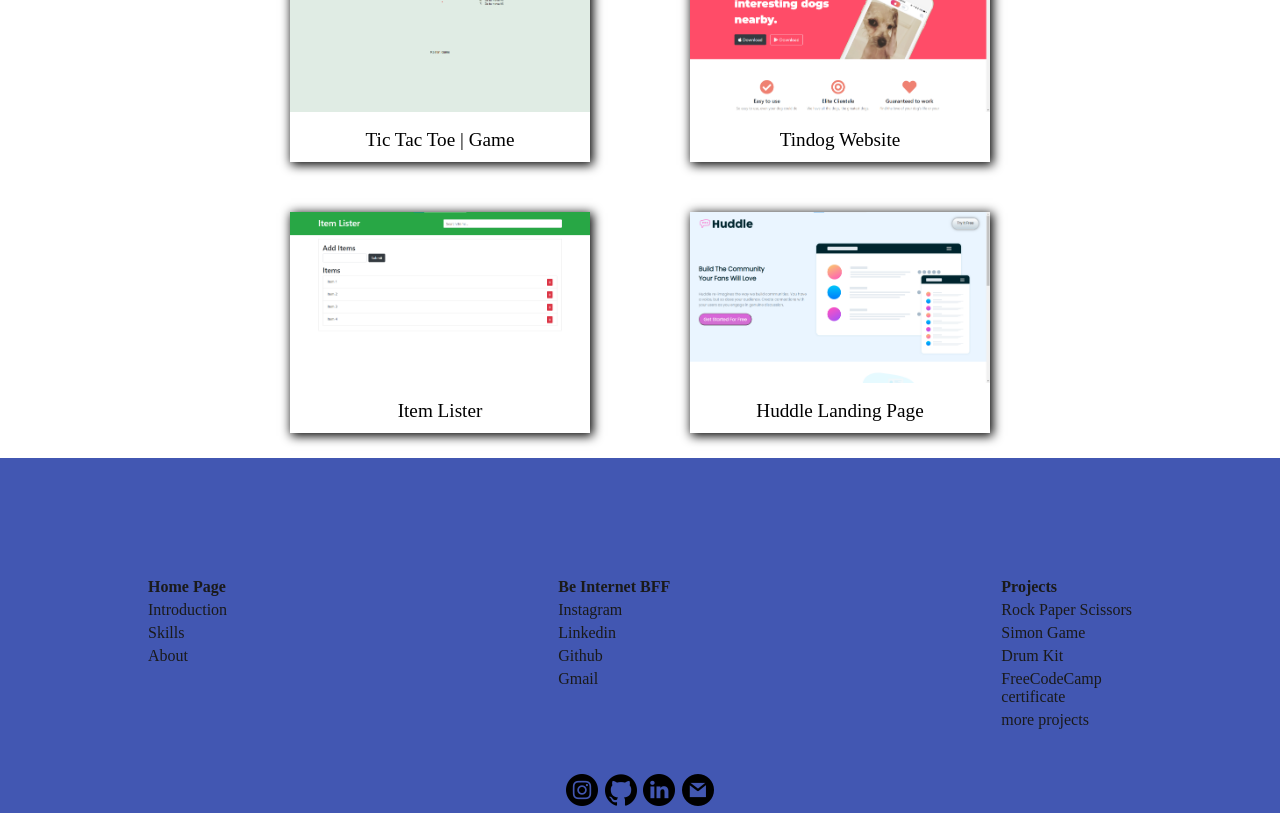
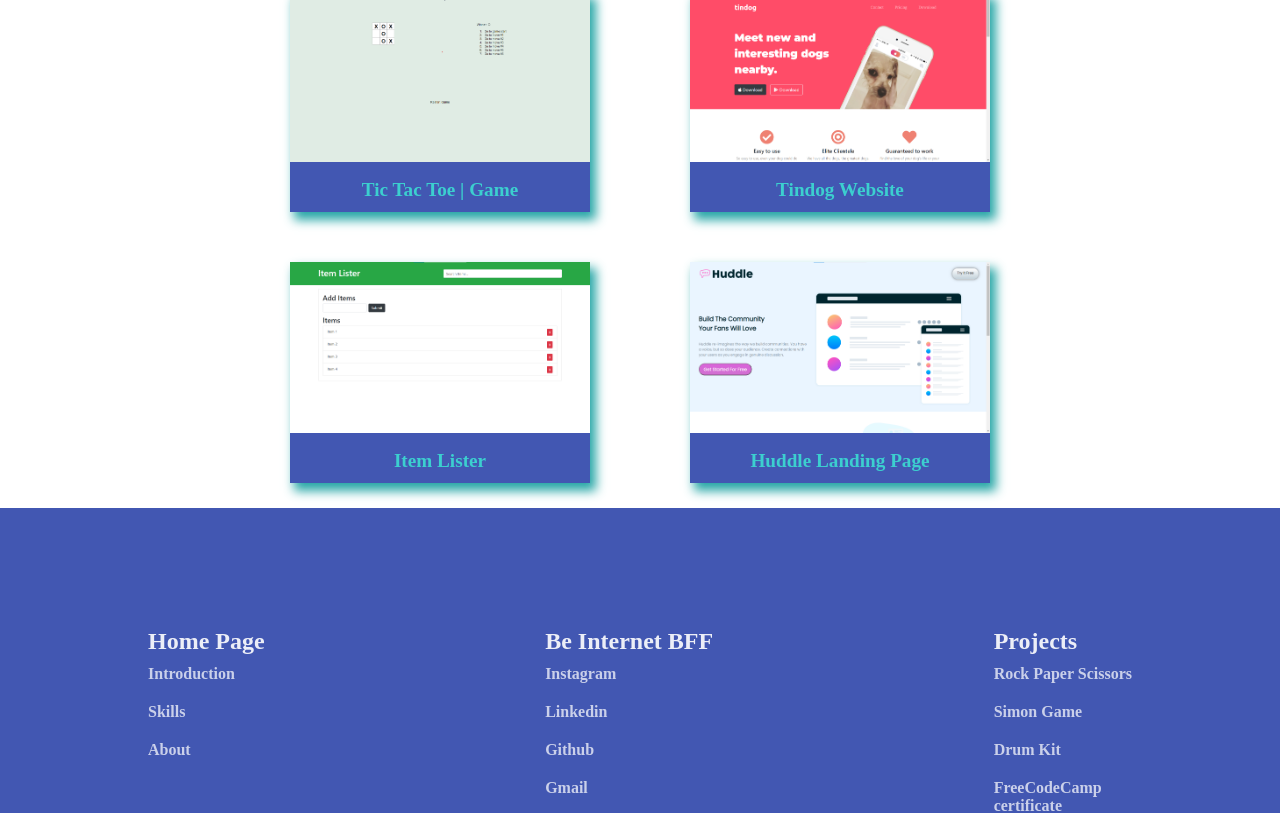
Before and after one commit to shareef99/portfolio-old, a Next.js app: page /project in a window 1280 px wide. Shown: the part 1040-1853 px from the top of the page. Built offline with nearby package versions, Linux system fonts and the light colour scheme.

Commit message:
update footer and style Projects page

```diff
--- a/components/footer.jsx
+++ b/components/footer.jsx
@@ -25,7 +25,7 @@ export default function Footer() {
                             </li>
                             <li>
                                 <Link href="/#about">
-                                    <a href="#about">About</a>
+                                    <a>About</a>
                                 </Link>
                             </li>
                         </ul>
@@ -98,7 +98,7 @@ export default function Footer() {
                             </li>
                             <li>
                                 <a
-                                    href="https://shareef99.github.io/Drum-Kit/was"
+                                    href="https://shareef99.github.io/Drum-Kit/"
                                     target="_blank"
                                     rel="noopener noreferrer"
                                 >
@@ -109,15 +109,14 @@ export default function Footer() {
                                 <a
                                     href="https://www.freecodecamp.org/certification/shareef99/responsive-web-design"
                                     target="_blank"
+                                    rel="noopener noreferrer"
                                 >
                                     FreeCodeCamp <br /> certificate
                                 </a>
                             </li>
                             <li>
-                                <Link href="/project">
-                                    <a rel="noopener noreferrer">
-                                        more projects
-                                    </a>
+                                <Link href="/project" rel="noopener noreferrer">
+                                    <a>more projects</a>
                                 </Link>
                             </li>
                         </ul>
--- a/pages/project.jsx
+++ b/pages/project.jsx
@@ -93,17 +93,17 @@ export default function Project() {
             </Head>
             <section>
                 <Header />
-                <h2 className={` ${UtilStyles.h2}`}>Projects</h2>
+                <h2 className={` ${UtilStyles.h2} ${Styles.heading}`}>
+                    Projects
+                </h2>
                 <section className={`${Styles.cardSection}`}>
                     {cards.map((card) => {
                         return (
                             <div key={card.id} className={Styles.card}>
-                                <img src={card.src} alt={card.alt} />
-                                <p>
-                                    <a href={card.href} target="_blank">
-                                        {card.title}
-                                    </a>
-                                </p>
+                                <a href={card.href} target="_blank">
+                                    <img src={card.src} alt={card.alt} />
+                                    <p>{card.title}</p>
+                                </a>
                             </div>
                         );
                     })}
--- a/styles/components/footer.module.scss
+++ b/styles/components/footer.module.scss
@@ -4,19 +4,32 @@
 .footerSection {
     background-color: map-get($map: $colors, $key: seventh);
     .footer {
-        background-color: map-get($map: $colors, $key: seventh);
         color: map-get($map: $colors, $key: third);
-        color: #1a1a1a;
-
+        // color: #1a1a1a;
+        color: #ffffff;
+        opacity: 0.9;
         display: flex;
         justify-content: space-between;
         flex-wrap: wrap;
 
         div {
             margin: 20px 20px;
+            h4 {
+                font-size: 1.5rem;
+            }
             ul {
+                display: flex;
+                flex-direction: column;
+                align-items: flex-start;
                 li {
-                    margin: 5px 0;
+                    margin: 10px 0;
+                    cursor: pointer;
+                    opacity: 0.8;
+                    // font-size: 1.2rem;
+                    transition: all 0.3s ease;
+                    &:hover {
+                        opacity: 1;
+                    }
                 }
             }
         }
@@ -30,9 +43,9 @@
             width: 32px;
             height: 32px;
             margin: 20px 0.2rem;
-            transition: all 0.5s ease;
+            transition: all 0.3s ease;
             &:hover {
-                transform: scale(1.1);
+                transform: scale(1.2) rotate(360deg);
                 opacity: 0.8;
             }
         }
--- a/styles/global.scss
+++ b/styles/global.scss
@@ -22,6 +22,11 @@ li {
 a {
     text-decoration: none;
     color: inherit;
+    font-weight: 600;
+    transition: all 0.3s ease;
+    &:hover {
+        text-decoration: underline;
+    }
 }
 
 p {
--- a/styles/pages/project.module.scss
+++ b/styles/pages/project.module.scss
@@ -19,26 +19,31 @@
     margin: 25px 50px;
     width: 300px;
     max-width: 100%;
-    background-color: map-get($map: $colors, $key: lightBC);
-    color: map-get($map: $colors, $key: SC);
+    background-color: map-get($map: $colors, $key: seventh);
+    color: map-get($map: $colors, $key: fifth);
     font-size: 1.25rem;
     // border: 1px solid #333333;
-    box-shadow: 2px 2px 10px 1px map-get($map: $colors, $key: lightBC);
+    box-shadow: 5px 7px 10px 1px map-get($map: $colors, $key: sixth);
     transition: all 0.4s ease;
     // height: 400px;
     img {
         max-width: 100%;
         width: 100%;
         height: calc(100% - 50px);
-        // object-fit: contain;
+        transition: all 0.4s ease;
+
+        &:hover {
+            transform: scale(1.015);
+            box-shadow: 5px 7px 10px 0px map-get($map: $colors, $key: fifth);
+        }
     }
     p {
         margin: 10px 0;
         width: 100%;
     }
 
-    &:hover {
-        transform: scale(1.015);
-        box-shadow: 2px 2px 25px 2px map-get($map: $colors, $key: baseColor);
-    }
+    // &:hover {
+    //     transform: scale(1.015);
+    //     box-shadow: 2px 2px 25px 2px map-get($map: $colors, $key: baseColor);
+    // }
 }
```
Also changed, not shown: pages/index.jsx (+5 -3 lines), styles/pages/index.module.scss (+37 -1 lines).
